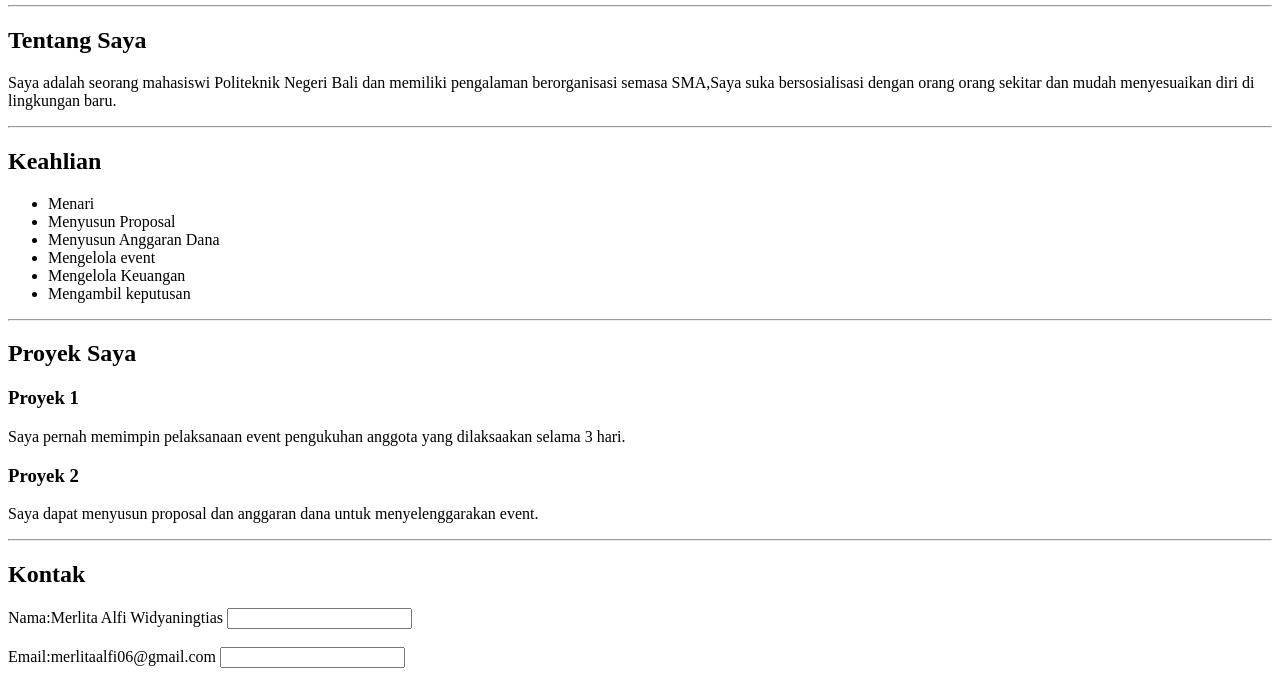
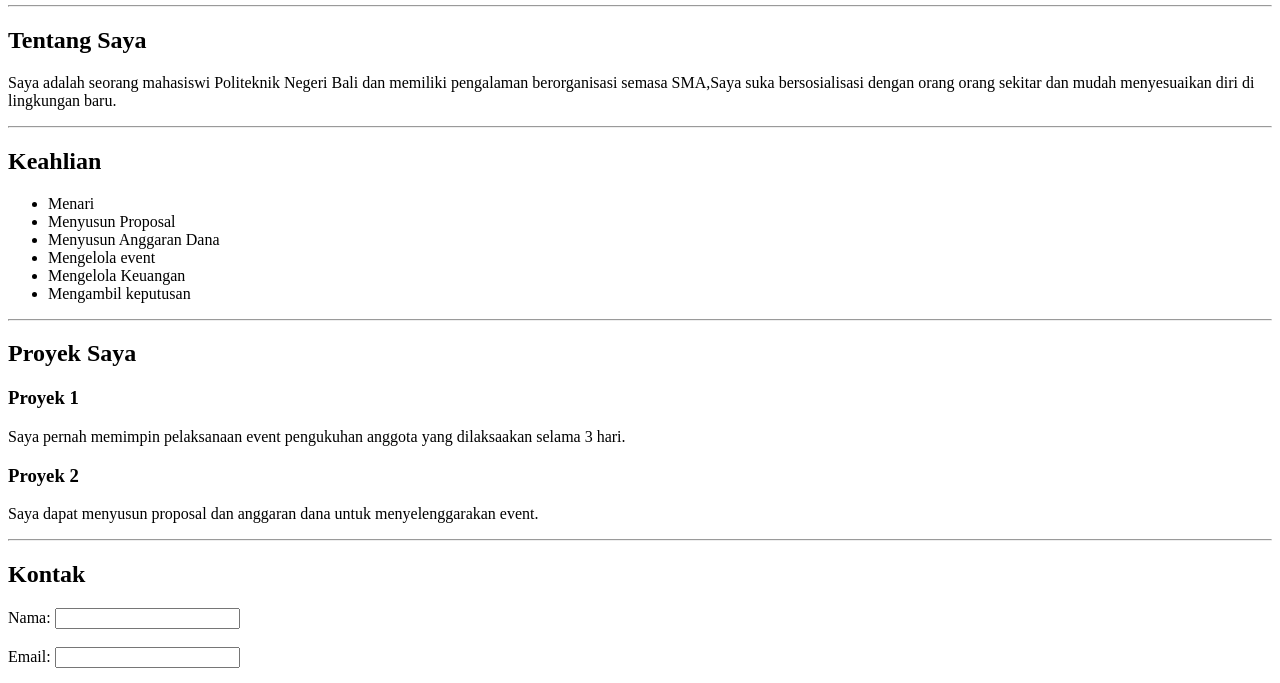
Before and after one commit to MerlitaAlfi/portofolio, a plain HTML site: page index.html in a window 1280 px wide. Shown: the part 107-790 px from the top of the page. Drawn offline with Linux system fonts and the light colour scheme.

```diff
--- a/index.html
+++ b/index.html
@@ -62,10 +62,10 @@
     <section id="contact">
         <h2>Kontak</h2>
         <form>
-            <label for="name">Nama:Merlita Alfi Widyaningtias</label>
+            <label for="name">Nama:</label>
             <input type="text" id="name" required><br><br>
 
-            <label for="email">Email:merlitaalfi06@gmail.com</label>
+            <label for="email">Email:</label>
             <input type="email" id="email" required><br><br>
 
             <label for="message">Pesan:</label><br>
```
Also changed, not shown: blog.html (added).
